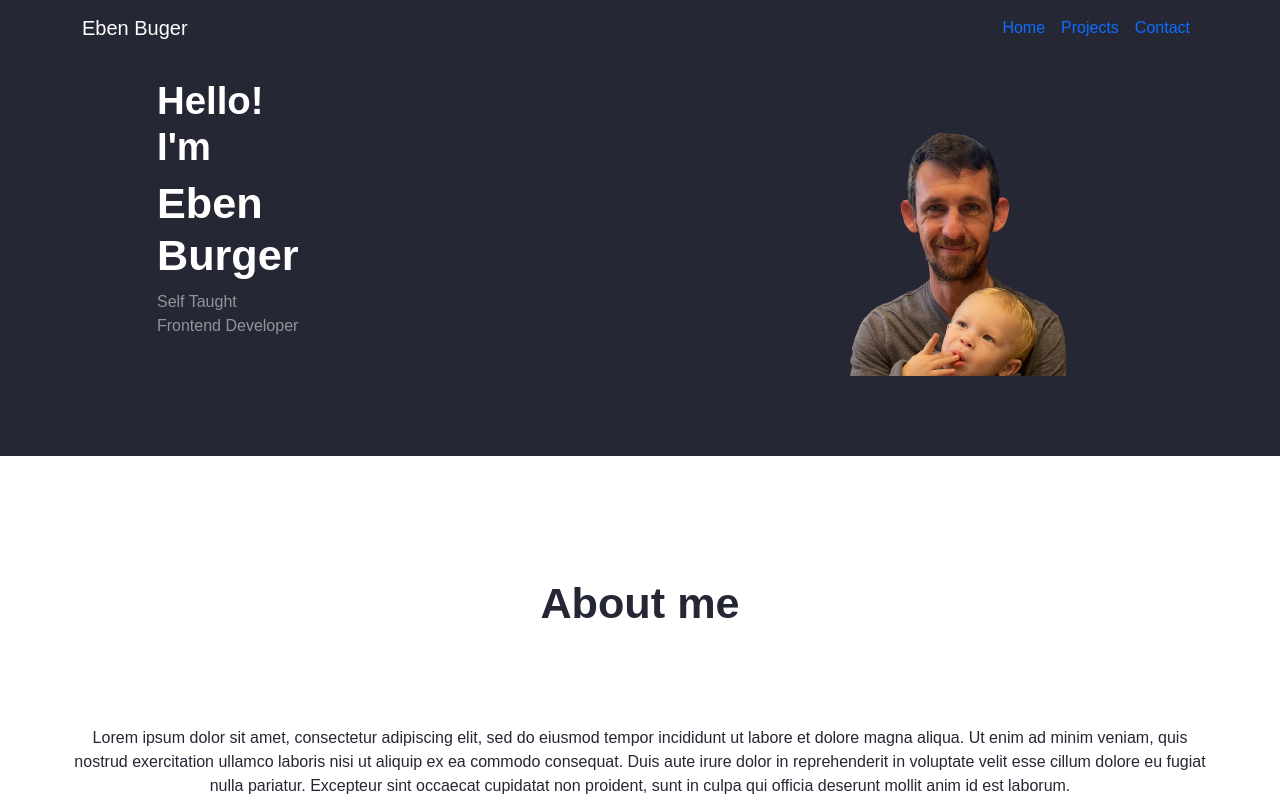
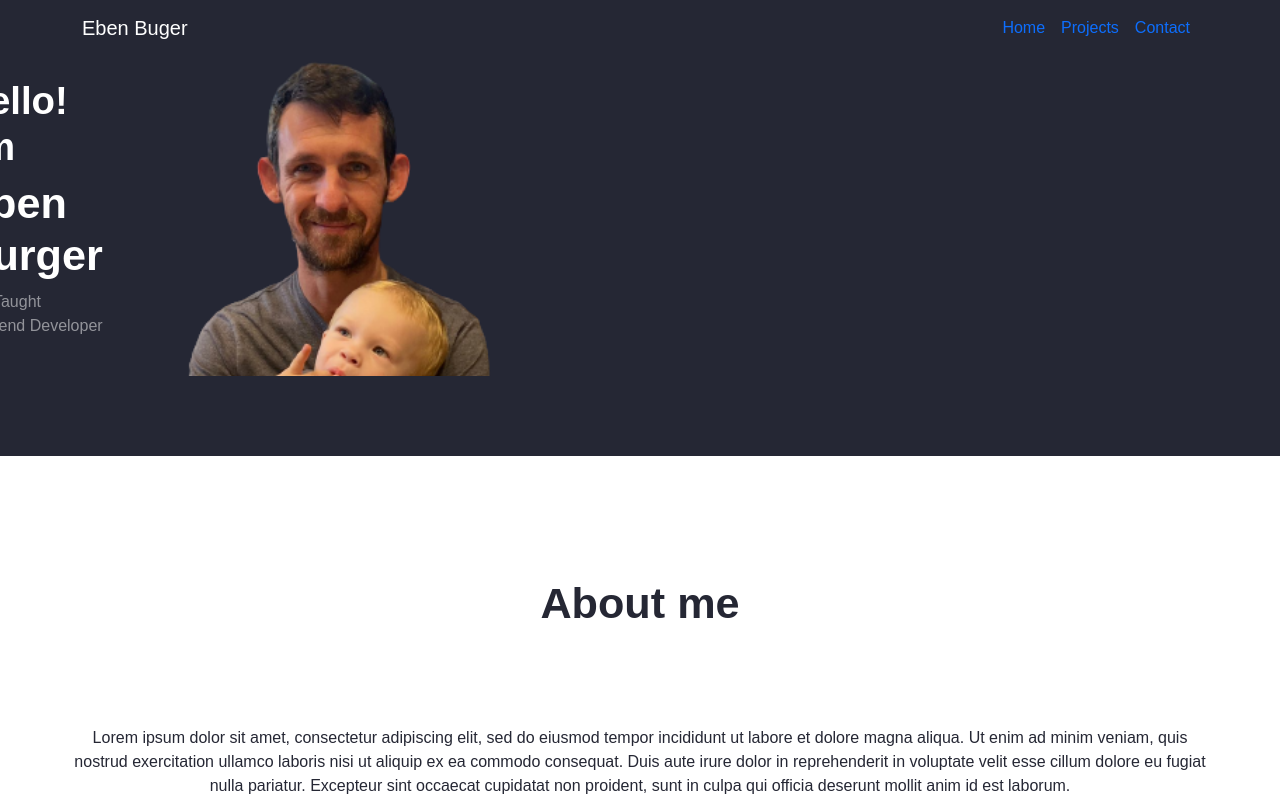
Before and after one commit to eben83/portfolio, a React (Create React App) app in the folder Portfolio/Portfolio.Web/ClientApp/: page / in a window 1280 px wide. Shown: the top 800 px of the page. Built offline with nearby package versions, Linux system fonts and the light colour scheme.

Commit message:
home image clean up and media added to skills pg

```diff
--- a/Portfolio/Portfolio.Web/ClientApp/src/components/Layout.js
+++ b/Portfolio/Portfolio.Web/ClientApp/src/components/Layout.js
@@ -11,7 +11,7 @@ const Layout = ({media}) => {
           <NavMenu media={media}/>
           <Home media={media} />
           <About media={media} />
-          <Skills />
+          <Skills media={media}/>
         </div>
     );
 }
--- a/Portfolio/Portfolio.Web/ClientApp/src/components/heroImage.js
+++ b/Portfolio/Portfolio.Web/ClientApp/src/components/heroImage.js
@@ -1,18 +1,10 @@
 import React, {} from 'react';
 import styled from "styled-components";
-import {FontAwesomeIcon} from "@fortawesome/react-fontawesome";
-import {faGithub, faLinkedin} from "@fortawesome/free-brands-svg-icons";
 
 const HeroImage = ({image, alt}) => {
   return (
     <>
       <Wrapper>
-        {/*<ShapeWrapper>*/}
-          {/*<RoundShape >*/}
-          {/*  <FontAwesomeIcon className='git' icon={faGithub} />*/}
-          {/*  <FontAwesomeIcon className='linked' icon={faLinkedin} />*/}
-          {/*</RoundShape>*/}
-        {/*</ShapeWrapper>*/}
         <ImageContainer>
         <img src={image} alt={alt} />
       </ImageContainer>
@@ -22,15 +14,15 @@ const HeroImage = ({image, alt}) => {
 }
 
 const Wrapper = styled.div`
-  display: block;
 `
 const ImageContainer = styled.div`
-  position: relative;
+  //position: relative;
+  width: 100vw;
 
   img {
-    position: relative;
-    display: block;
-    left: 0;
+    object-fit: cover;
+    width: 38rem;
+    height: 38rem;
 
     @media (min-width: 576px) {
       left: 10rem;
```
